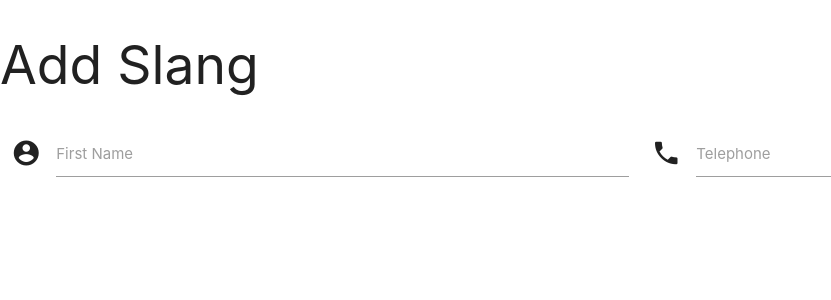
After one commit to Code-Institute-Submissions/Wexford_Dictionary_Project, a Flask app: template templates/addslangwords.html in a window 1280 px wide. The commit adds this page. Shown: the top 300 px of the page, without its empty margins (0-831 px from the left). Run offline with Flask 2, Linux system fonts and the light colour scheme; the template is opened without the code that fills it, so the values that code supplies are empty; some libraries are stand-ins or nearby versions.

```diff
--- /dev/null
+++ b/templates/addslangwords.html
@@ -0,0 +1,22 @@
+{% extends 'base.html' %} {% block content %}
+
+<h2>Add Slang</h2>
+  <div class="row">
+    <form class="col s12">
+      <div class="row">
+        <div class="input-field col s6">
+          <i class="material-icons prefix">account_circle</i>
+          <input id="icon_prefix" type="text" class="validate">
+          <label for="icon_prefix">First Name</label>
+        </div>
+        <div class="input-field col s6">
+          <i class="material-icons prefix">phone</i>
+          <input id="icon_telephone" type="tel" class="validate">
+          <label for="icon_telephone">Telephone</label>
+        </div>
+      </div>
+    </form>
+  </div>
+
+
+{% endblock %}
--- a/templates/base.html
+++ b/templates/base.html
@@ -8,11 +8,16 @@
     <link rel="stylesheet" href="https://cdnjs.cloudflare.com/ajax/libs/materialize/1.0.0/css/materialize.min.css">
 </head>
 <body>
-    <h1>Outside!</h1>
+
     {% block content %}
     {% endblock %}
 
 <script src ="https://cdnjs.cloudflare.com/ajax/libs/jquery/3.5.1/jquery.min.js"></script>
 <script src="https://cdnjs.cloudflare.com/ajax/libs/materialize/1.0.0/js/materialize.min.js"></script>
+<script type="text/javascript">
+  $(document).ready(function(){
+    $('.collapsible').collapsible();
+  });
+  </script>
 </body>
 </html>
```
Also changed, not shown: templates/slangs.html (+13 -1 lines).
